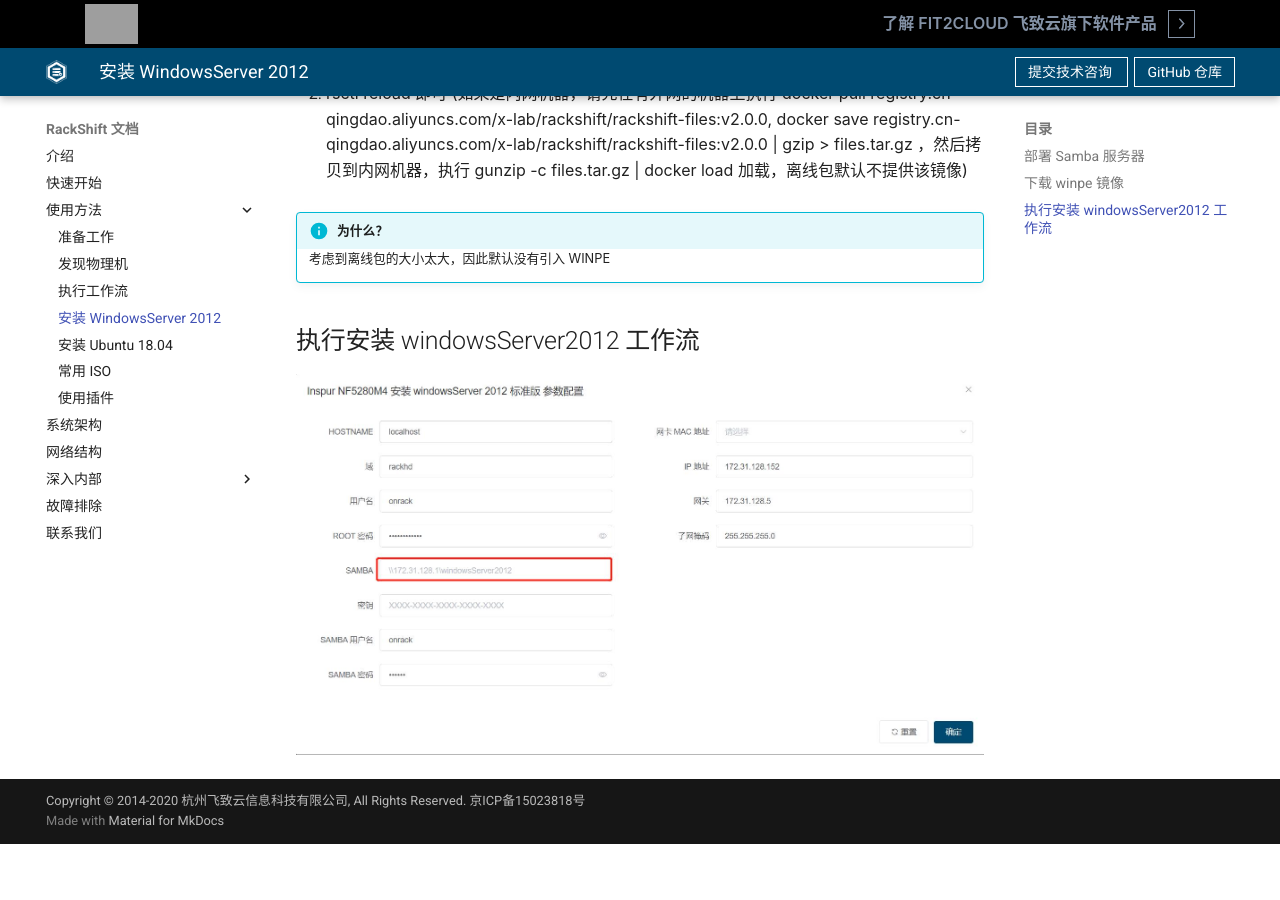
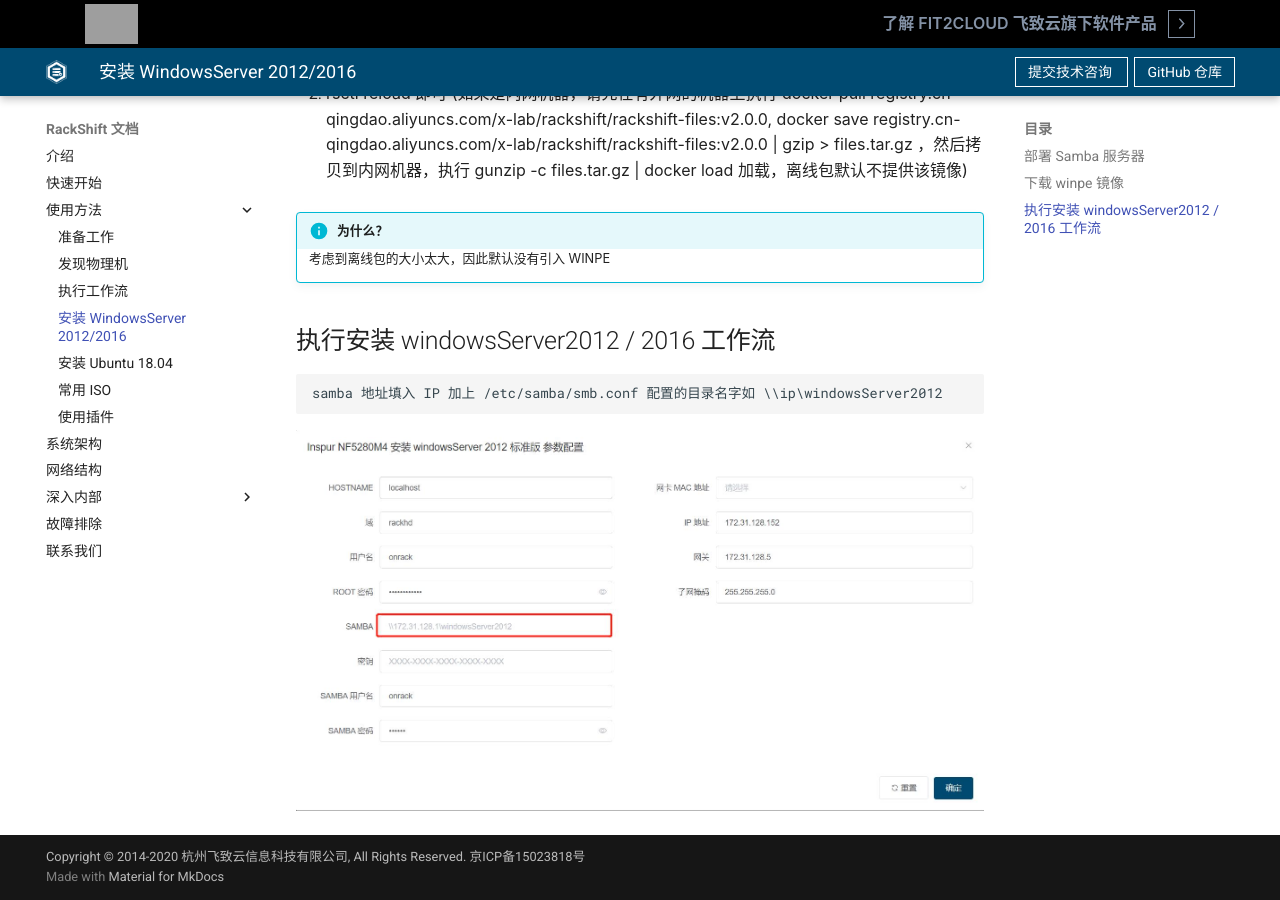
Before and after one commit to fit2cloud/rackshift-docs-static, an MkDocs documentation site: the page built from docs/windows.md, in a window 1280 px wide and 900 px high, scrolled down 1848 px. Built offline with MkDocs 1.6.1 and Material for MkDocs 9.7.7, drawn with Linux system fonts in a browser that asks for light colours; the version menu is left out; before the commit the page ends 2692 px from its top, so only the background shows below that; some of the changed text lies outside the part shown; grey boxes are pictures that could not be loaded.

Commit message:
docs:更新 windows 2016 说明

`````diff
--- a/docs/windows.md
+++ b/docs/windows.md
@@ -9,7 +9,7 @@
     ````
     mkdir -p /opt/iso/windowsServer2012 && chmod 777 /opt/iso/windowsServer2012
     ````
-*   挂载 windows 镜像
+*   挂载 windows 镜像（[镜像下载地址](./iso.md)）
     ````
     mount windowsServer2012.iso /opt/iso/windowsServer2012
     ````
@@ -57,5 +57,7 @@
 !!! info "为什么？"
     考虑到离线包的大小太大，因此默认没有引入 WINPE
 
-## 执行安装 windowsServer2012 工作流
+## 执行安装 windowsServer2012 / 2016 工作流
+
+    samba 地址填入 IP 加上 /etc/samba/smb.conf 配置的目录名字如 \\ip\windowsServer2012
 ![runnbo](static/wizard/windowsserver2012.jpg)
--- a/mkdocs.yml
+++ b/mkdocs.yml
@@ -16,7 +16,7 @@
       - 准备工作: config.md
       - 发现物理机: discovery.md
       - 执行工作流: workflow.md
-      - 安装 WindowsServer 2012: windows.md
+      - 安装 WindowsServer 2012/2016: windows.md
       - 安装 Ubuntu 18.04: ubuntu.md
       - 常用 ISO: iso.md
       - 使用插件: plugin.md
`````
